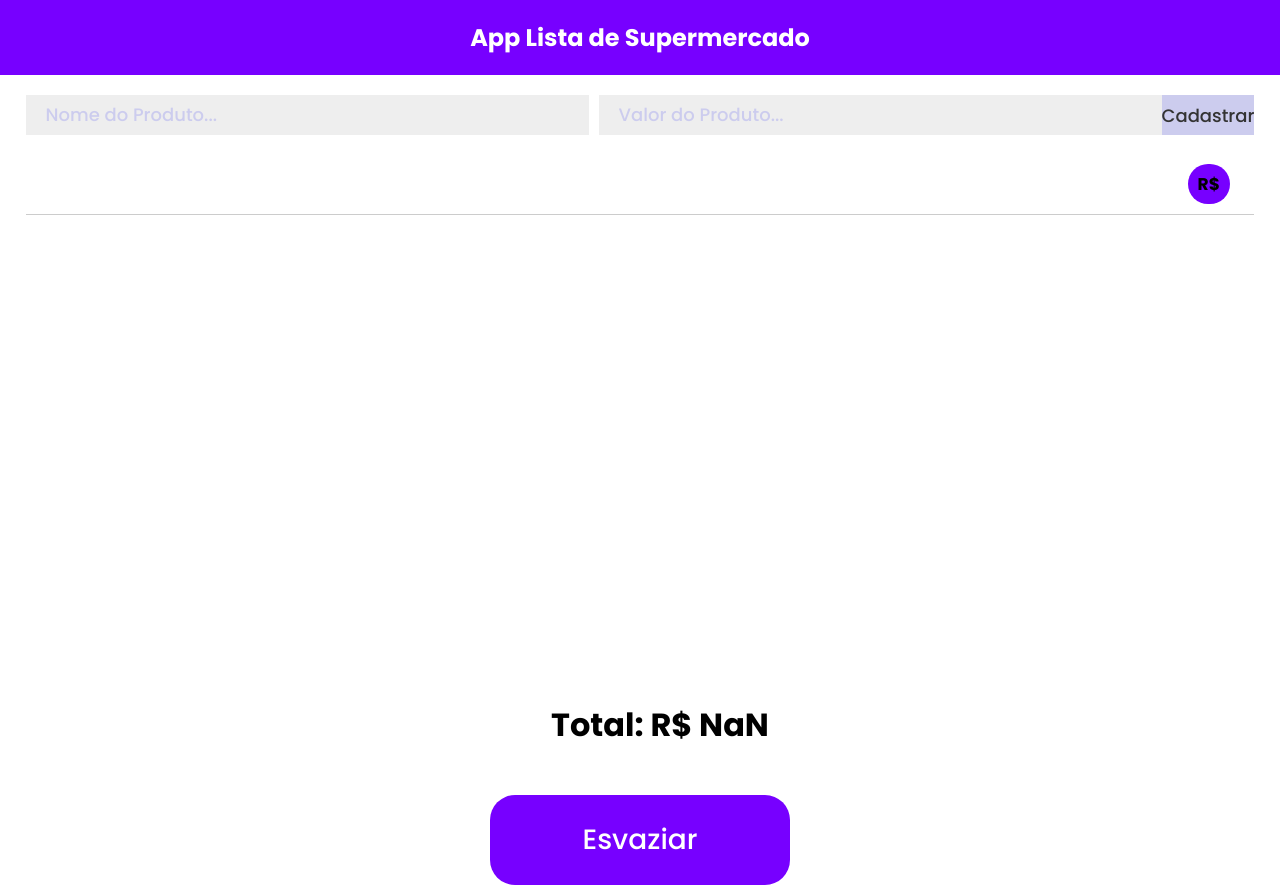
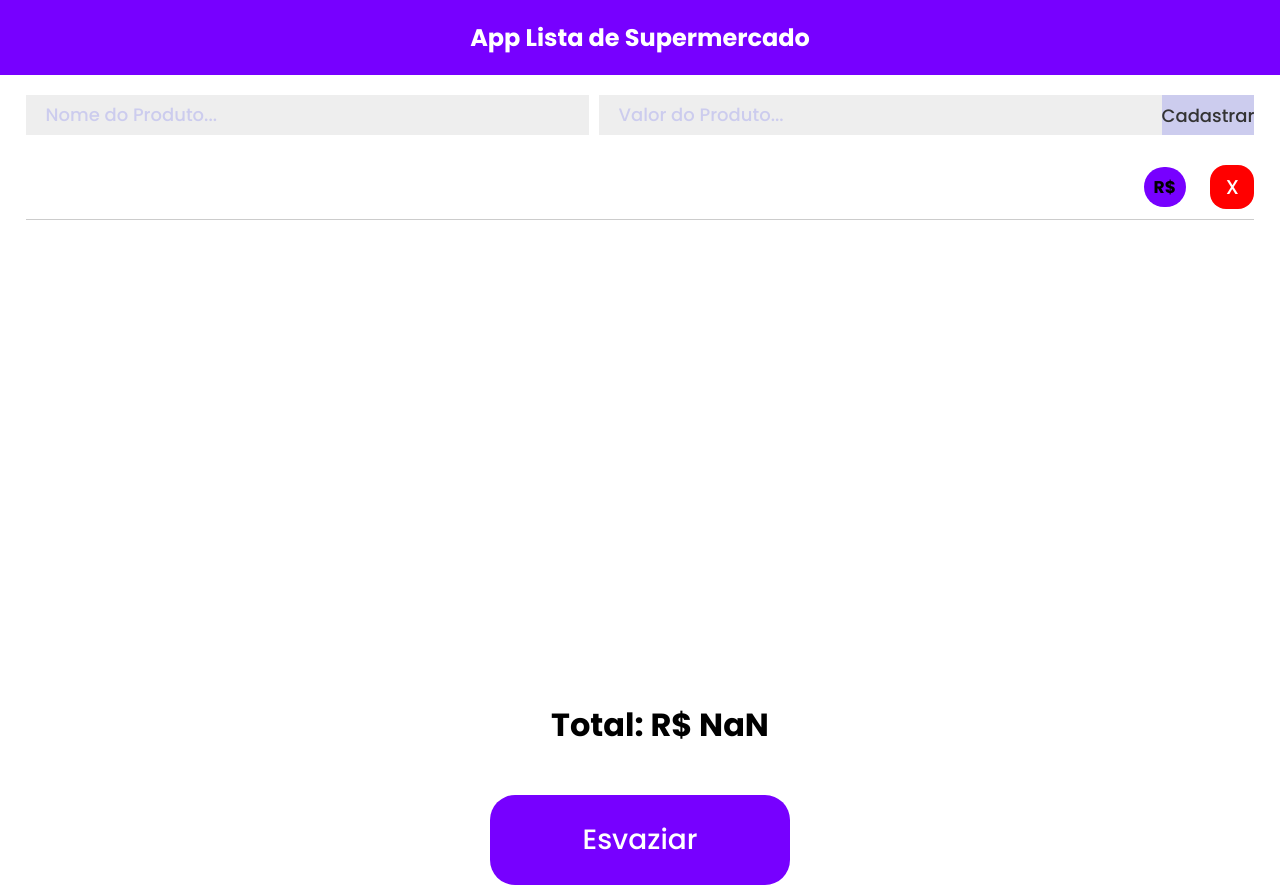
Before and after one commit to RenanGava/Lista_Supermercado_JS, a plain HTML site: page index.html in a window 1280 px wide. Both pictures are taken after a click on the input "Cadastrar". Drawn offline with Linux system fonts and the light colour scheme.

Commit message:
Individual exclusion code created

```diff
--- a/index.html
+++ b/index.html
@@ -22,7 +22,11 @@
 
     <div class="container">
         <div class="lista-produtos">
-
+            <div class="lista-produto-single">
+                <h3>Redbull</h3>
+                <h3 class="price-produto"><span>R$20,00</span></h3>
+                <input class="apagar" type="button" value="X" onclick="apagar()">
+            </div>
         </div>
 
 
--- a/js/main.js
+++ b/js/main.js
@@ -1,57 +1,64 @@
 var itens = []
+var id = 0
 
 document.querySelector('input[type=submit]')
 .addEventListener('click', ()=>{
     const nomeProduto = document.querySelector('input[name=nome_produto]')
     const PrecoProduto = document.querySelector('input[name=valor_produto]')
-    const Total = document.querySelector('.soma-produto')
 
     itens.push({
-        nome:nomeProduto.value,
-        valor:PrecoProduto.value
+        id: id,
+        nome: nomeProduto.value,
+        valor: PrecoProduto.value
     })
+    render()
+    CalcularTotal()
 
-    /*
-    <div class="lista-produto-single">
-        <h3>Redbull</h3>
-        <h3 class="price-produto"><span>R$20,00</span></h3>
-    </div>
-    */
-    const listaProdutos = document.querySelector('.lista-produtos')
-    listaProdutos.innerHTML = ''
-    itens.map((value, index) =>{
-        listaProdutos.innerHTML += `
-        <div class="lista-produto-single">
-            <h3>${value.nome}</h3>
-            <h3 class="price-produto"><span>R$${value.valor}</span></h3>
-        </div>
-        `
-    })
+    nomeProduto.value = ''
+    PrecoProduto.value = ''
+    itens.id = id++
+
+})
+
+function CalcularTotal(){
+    const Total = document.querySelector('.soma-produto')
     var total = 0
-
+    console.log(itens);
     if(total == 0){
         itens.forEach((val)=>{
             let valor = parseFloat(val.valor)
             total += valor
         })
         Total.innerHTML = `<h1>Total: R$ ${total.toFixed(2)}</h1>`
+    }
+}
 
-    }
-
-    nomeProduto.value = ''
-    PrecoProduto.value = ''
-
-})
+function render(){
+    const listaProdutos = document.querySelector('.lista-produtos')
+    listaProdutos.innerHTML = ''
+    return (
+        itens.map((value, index) =>{
+        listaProdutos.innerHTML += `
+        <div class="lista-produto-single">
+            <h3>${value.nome}</h3>
+            <h3 class="price-produto"><span>R$${value.valor}</span></h3>
+            <input class="apagar" type="button" id='${index}' value="X" onclick="apagar(${index})">
+        </div>
+        `
+    }))
+}
 
 document.querySelector('button[name=esvaziar]')
 .addEventListener('click',()=>{
     setTimeout(() => {
         itens = []
-    const listaProdutos = document.querySelector('.lista-produtos').innerHTML = ''
-    const Total = document.querySelector('.soma-produto').innerHTML = '<h1>R$ 0,00</h1>'
+        const listaProdutos = document.querySelector('.lista-produtos').innerHTML = ''
+        const Total = document.querySelector('.soma-produto').innerHTML = '<h1>R$ 0,00</h1>'
     }, 500);
 })
 
 function apagar(item){
-    alert(item)
+    itens.splice(item, 1)
+    render()
+    CalcularTotal()
 }
--- a/styles/style.css
+++ b/styles/style.css
@@ -113,6 +113,19 @@ h3.price-produto span{
     justify-content: center;
 }
 
+.apagar{
+    width: 44px;
+    height: 44px;
+    border-radius: 16px;
+    background-color: red;
+    color: white;
+    font-size: 20px;
+    font-weight: 500;
+    border: none;
+    cursor: pointer;
+
+}
+
 .esvaziar{
     width: 100%;
     line-height: 90px;
```
Also changed, not shown: README/img.gif, 1 other file.
